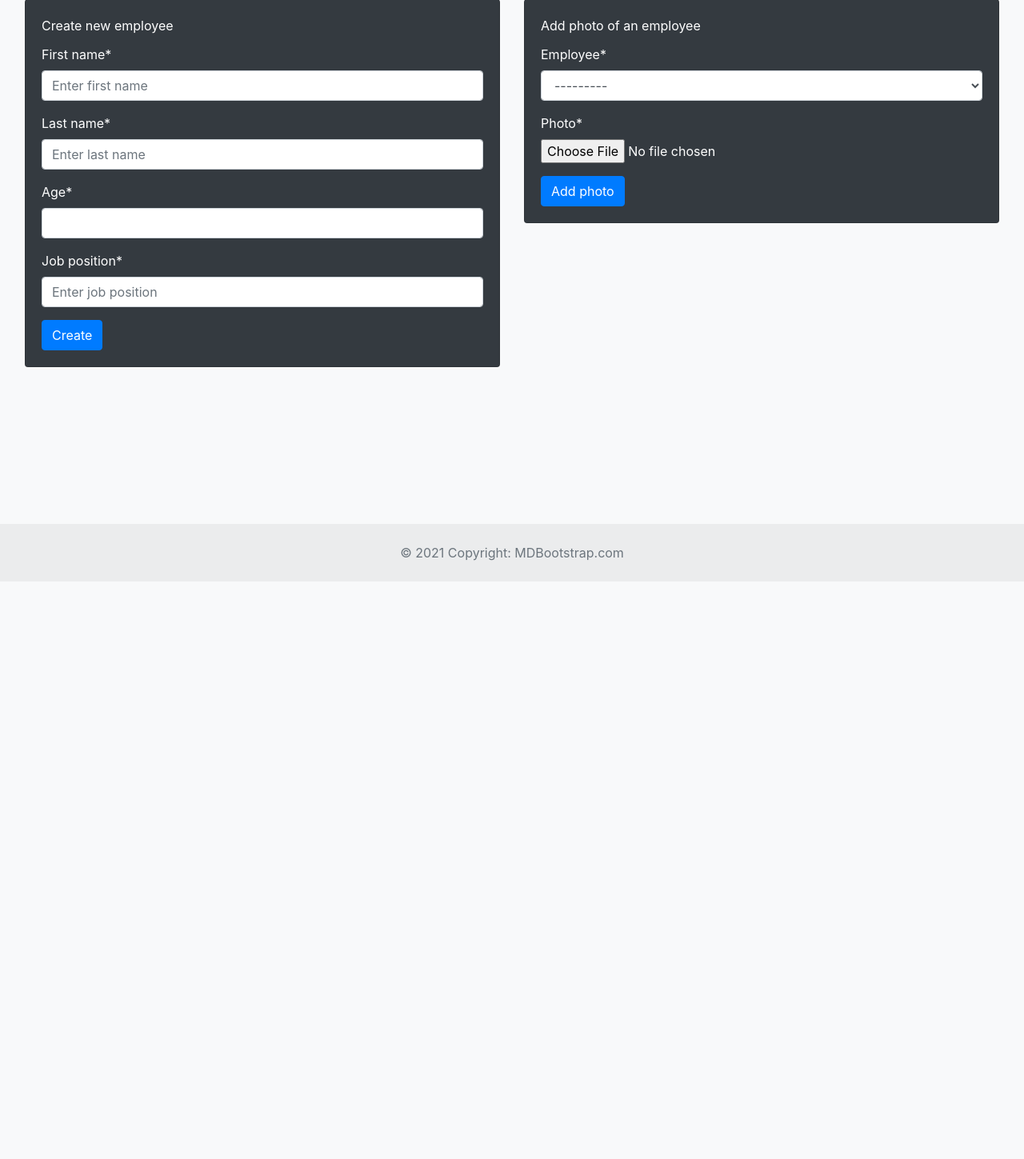
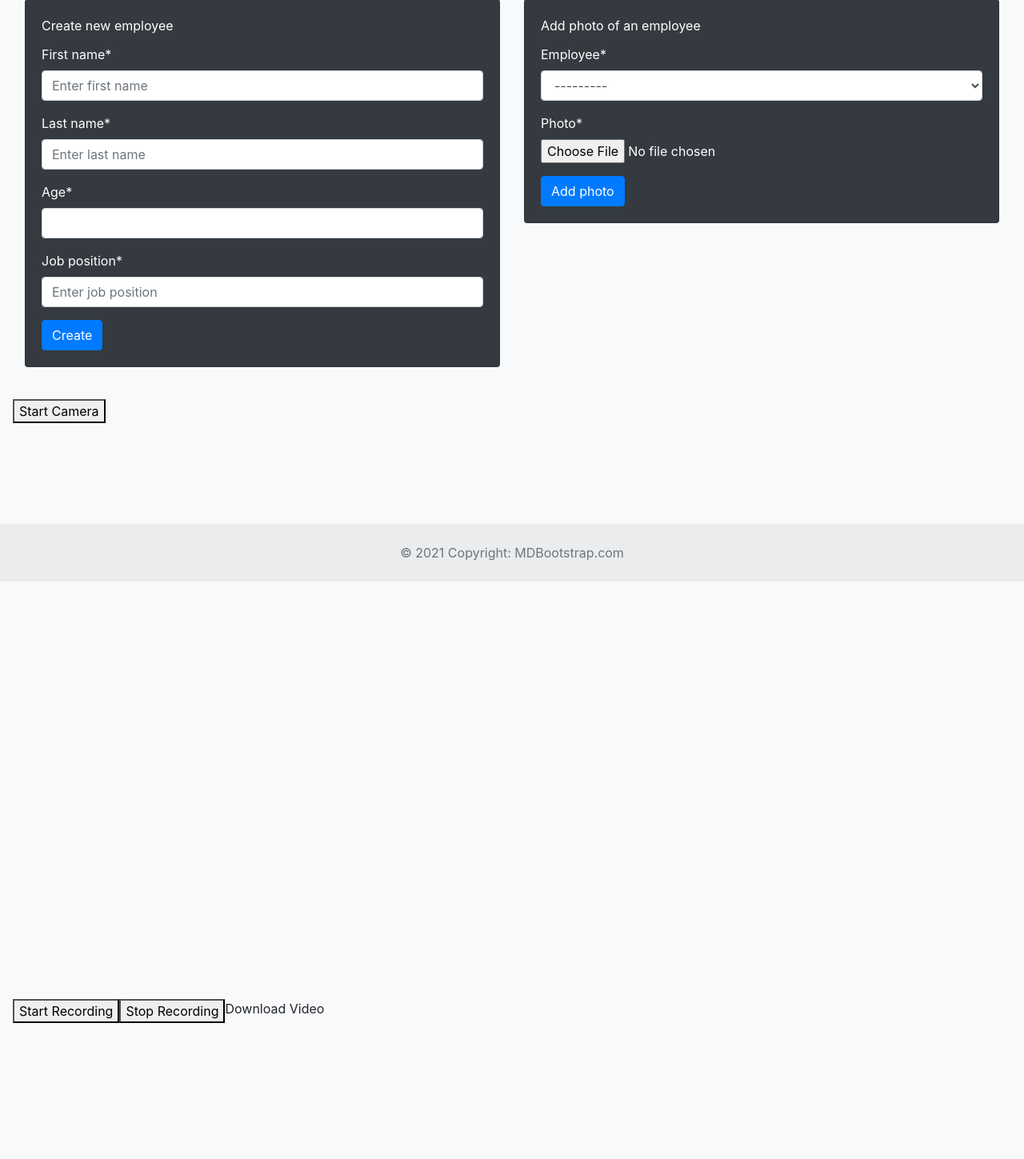
Before and after one commit to YuriTAngelico/tcc-pos-ia, a Django app: page /face_recognition/ in a window 1280 px wide. Shown: the part 73-1522 px from the top of the page at 80% size. Before the commit the page ends 800 px from the top, so only its background shows below. Run offline with Django 3.2, Linux system fonts and the light colour scheme; data that the repository does not hold is empty; some libraries are stand-ins or nearby versions.

Commit message:
adicionado ao projeto gravação de video pelo browser que é um dos requisitos do sistema para cadastrar a pessoa e montar o modelo

```diff
--- /dev/null
+++ b/static/record_video_from_browser.js
@@ -0,0 +1,43 @@
+let camera_button = document.querySelector("#start-camera");
+let video = document.querySelector("#video");
+let start_button = document.querySelector("#start-record");
+let stop_button = document.querySelector("#stop-record");
+let download_link = document.querySelector("#download-video");
+
+let camera_stream = null;
+let media_recorder = null;
+let blobs_recorded = [];
+
+camera_button.addEventListener("click", async function () {
+  camera_stream = await navigator.mediaDevices.getUserMedia({
+    video: true,
+    audio: true,
+  });
+  video.srcObject = camera_stream;
+});
+
+start_button.addEventListener("click", function () {
+  // set MIME type of recording as video/webm
+  media_recorder = new MediaRecorder(camera_stream, { mimeType: "video/webm" });
+
+  // event : new recorded video blob available
+  media_recorder.addEventListener("dataavailable", function (e) {
+    blobs_recorded.push(e.data);
+  });
+
+  // event : recording stopped & all blobs sent
+  media_recorder.addEventListener("stop", function () {
+    // create local object URL from the recorded video blobs
+    let video_local = URL.createObjectURL(
+      new Blob(blobs_recorded, { type: "video/webm" })
+    );
+    download_link.href = video_local;
+  });
+
+  // start recording with each recorded blob having 1 second video
+  media_recorder.start(1000);
+});
+
+stop_button.addEventListener("click", function () {
+  media_recorder.stop();
+});
--- a/templates/employee.html
+++ b/templates/employee.html
@@ -38,7 +38,7 @@
 
 <h1>Employee page</h1>
 
-<div class="row">
+<div class="row w-auto mb-4">
 
     <div class="col-lg-6 mb-3">
         <div class="card bg-dark text-white">
@@ -76,8 +76,19 @@
 
 </div>
 
+<div class="row">
+    <button id="start-camera">Start Camera</button>
+    <video id="video" width="1280" height="720" autoplay></video>
+    <button id="start-record">Start Recording</button>
+    <button id="stop-record">Stop Recording</button>
+    <a id="download-video" download="test.webm">Download Video</a>
+</div>
+
 {% endblock %}
 
 {% block javascript %}
-    {% include 'javascript.html'%}
+{% include 'javascript.html'%}
+
+<script src="{% static 'record_video_from_browser.js' %}"></script>
+
 {% endblock %}
```
